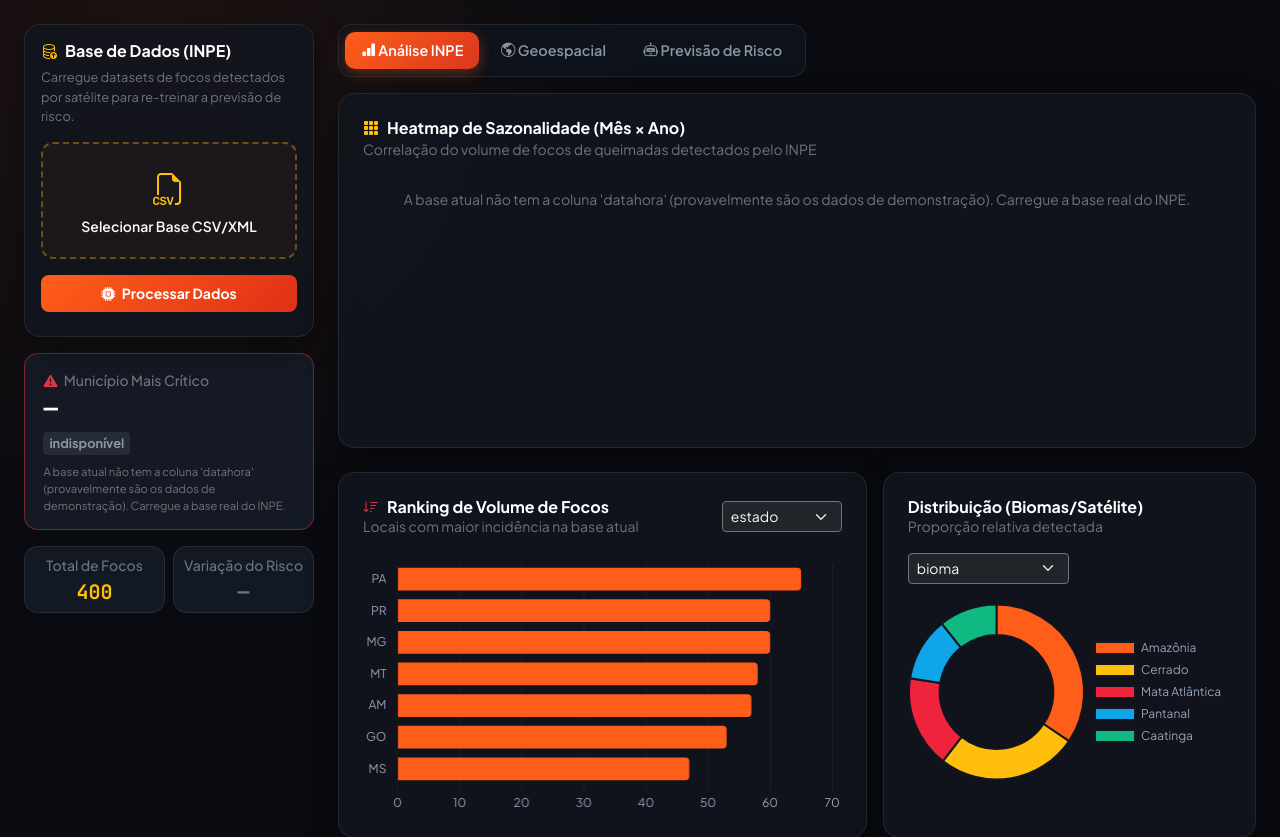
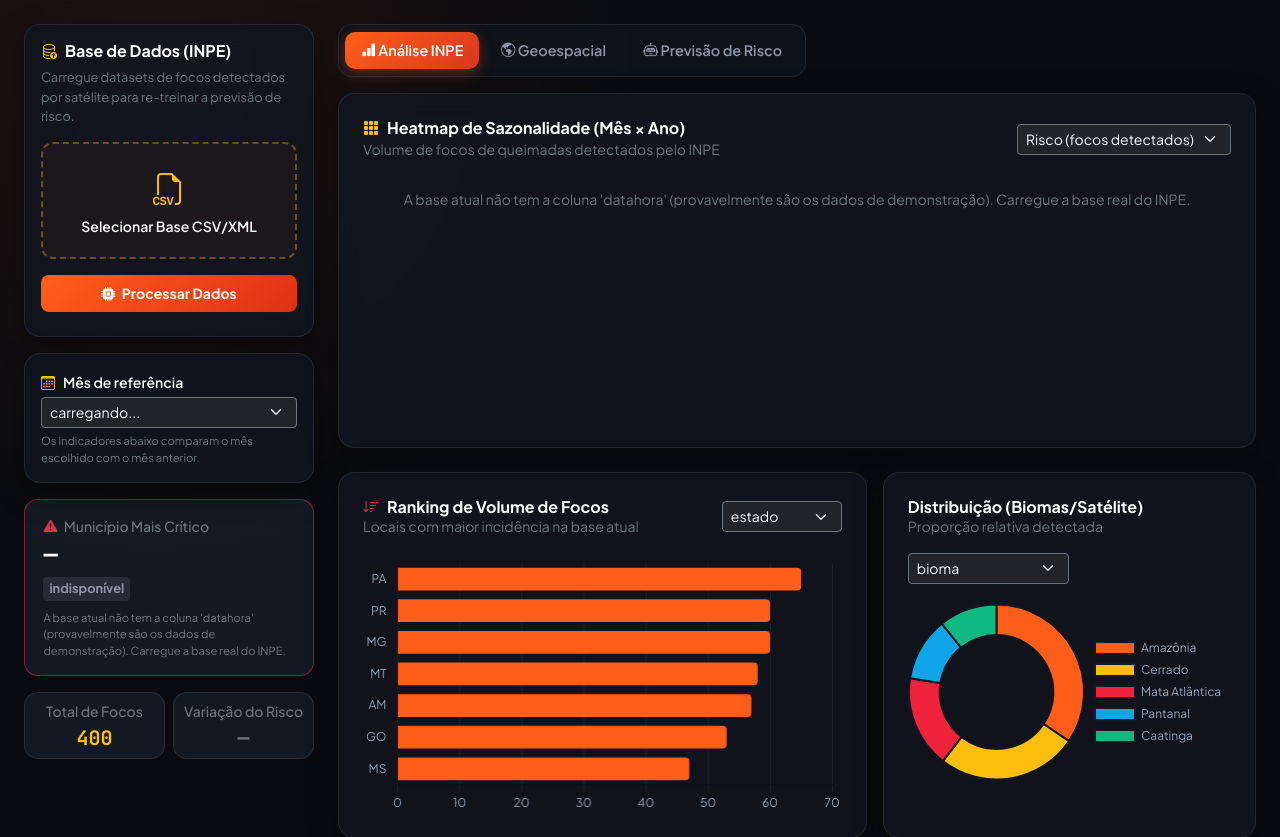
Before and after one commit to Jujej/monitor-queimadas-py, a Flask app: page / in a window 1280 px wide. Shown: the part 72-909 px from the top of the page. Run offline with Flask 3, Linux system fonts and the light colour scheme; some libraries are stand-ins or nearby versions.

Commit message:
feat: adicinado precipitação no heatmap

```diff
--- a/pyrosense-ml/app.py
+++ b/pyrosense-ml/app.py
@@ -199,6 +199,17 @@ def obter_dados():
 # Indicadores e sazonalidade (calculados a partir da base carregada)
 # --------------------------------------------------------------------------- #
 MESES_ABREV = ['Jan', 'Fev', 'Mar', 'Abr', 'Mai', 'Jun', 'Jul', 'Ago', 'Set', 'Out', 'Nov', 'Dez']
+
+# O que o heatmap de sazonalidade pode mostrar. `colunas` = nomes possíveis da coluna na base
+# (None = contagem de focos); `casas` = casas decimais dos valores mensais.
+METRICAS_SAZONALIDADE = {
+    'focos': {'rotulo': 'Focos', 'colunas': None, 'casas': 0, 'unidade': 'focos',
+              'descricao': 'Volume de focos de queimadas detectados pelo INPE'},
+    'precipitacao': {'rotulo': 'Precipitação', 'colunas': ['precipitacao'], 'casas': 2, 'unidade': 'mm',
+                     'descricao': 'Precipitação média (mm) nos focos detectados em cada mês'},
+    'diasemchuva': {'rotulo': 'Dias sem chuva', 'colunas': ['diasemchuva', 'dias_sem_chuva'], 'casas': 1,
+                    'unidade': 'dias', 'descricao': 'Média de dias sem chuva nos focos detectados em cada mês'},
+}
 _cache_datas = {'df': None, 'datas': None}
 
 
@@ -235,11 +246,13 @@ def _numero(valor, casas=2):
 @app.route('/api/kpis', methods=['GET'])
 def obter_kpis():
     """
-    Indicadores do mês mais recente da base (substituem os KPIs fixos do HTML).
+    Indicadores do mês de referência: o escolhido em `?mes=AAAA-MM` ou, sem parâmetro,
+    o mais recente da base.
 
     - Município mais crítico: o que teve mais focos no mês de referência.
-    - Todas as variações comparam com o MESMO recorte de dias do mês anterior. Assim,
-      se a base termina no meio do mês, não se compara um mês parcial com um mês cheio.
+    - Todas as variações comparam com o mês imediatamente anterior ao de referência. Se o mês
+      de referência é o último da base e está incompleto, compara com os MESMOS dias do mês
+      anterior, para não confrontar um mês parcial com um mês cheio.
     - `variacao_pct` vem como null quando o mês anterior teve 0 focos (sem base de comparação).
     """
     try:
@@ -250,11 +263,29 @@ def obter_kpis():
         return jsonify({'erro': "A base atual não tem a coluna 'municipio'."}), 400
 
     ultimo = datas.max()
-    ref = ultimo.to_period('M')
+    ultimo_periodo = ultimo.to_period('M')
+    periodos = datas.dt.to_period('M')
+
+    # Mês de referência: o escolhido (?mes=AAAA-MM) ou, sem parâmetro, o mais recente da base.
+    ref = ultimo_periodo
+    mes_arg = (request.args.get('mes') or '').strip()
+    if mes_arg:
+        try:
+            ref = pd.Period(mes_arg, freq='M')
+        except Exception:
+            return jsonify({'erro': f"Mês inválido: '{mes_arg}'. Use o formato AAAA-MM."}), 400
+        if not (periodos == ref).any():
+            return jsonify({'erro': f"A base não tem focos em {MESES_ABREV[ref.month - 1]}/{ref.year}."}), 400
     ant = ref - 1
-    periodos = datas.dt.to_period('M')
+
+    # Só o mês mais recente pode estar incompleto; ele é comparado com os mesmos dias do anterior.
+    # Qualquer outro mês é comparado inteiro com o mês anterior inteiro.
+    parcial = bool(ref == ultimo_periodo and ultimo.day < ref.days_in_month)
+    limite_dia = int(ultimo.day) if ref == ultimo_periodo else int(ref.days_in_month)
     mask_ref = periodos == ref
-    mask_ant = (periodos == ant) & (datas.dt.day <= ultimo.day)
+    mask_ant = (periodos == ant) & (datas.dt.day <= limite_dia)
+
+    disponiveis = sorted(periodos.dropna().unique(), reverse=True)
 
     focos_ref = df_atual.loc[mask_ref, 'municipio'].value_counts()
     focos_ant = df_atual.loc[mask_ant, 'municipio'].value_counts()
@@ -273,9 +304,12 @@ def obter_kpis():
     return jsonify({
         'periodo_referencia': {
             'ano': int(ref.year), 'mes': int(ref.month), 'rotulo': f'{MESES_ABREV[ref.month - 1]}/{ref.year}',
-            'ultimo_dia_com_dados': int(ultimo.day), 'parcial': bool(ultimo.day < ref.days_in_month),
+            'ultimo_dia_com_dados': int(ultimo.day) if ref == ultimo_periodo else int(ref.days_in_month),
+            'parcial': parcial,
         },
-        'periodo_comparacao': {'ano': int(ant.year), 'mes': int(ant.month), 'dias_comparados': int(ultimo.day)},
+        'periodo_comparacao': {'ano': int(ant.year), 'mes': int(ant.month), 'dias_comparados': limite_dia},
+        'periodos_disponiveis': [{'ano': int(p.year), 'mes': int(p.month), 'valor': str(p),
+                                  'rotulo': f'{MESES_ABREV[p.month - 1]}/{p.year}'} for p in disponiveis],
         'total_focos': {'atual': total_ref, 'anterior': total_ant, 'variacao_pct': _variacao_pct(total_ref, total_ant)},
         'risco_medio': {'atual': _numero(risco_ref, 3), 'anterior': _numero(risco_ant, 3),
                         'variacao_pct': _variacao_pct(risco_ref, risco_ant)},
@@ -300,32 +334,61 @@ def obter_sazonalidade():
     except ValueError as e:
         return jsonify({'erro': str(e)}), 400
 
+    metrica = request.args.get('metrica', 'focos')
+    cfg = METRICAS_SAZONALIDADE.get(metrica)
+    if cfg is None:
+        return jsonify({'erro': f"Métrica inválida: '{metrica}'. Use: {list(METRICAS_SAZONALIDADE)}."}), 400
+    casas = cfg['casas']
+    passo = 10 ** -casas  # menor diferença entre dois valores (1 foco, 0,1 dia, 0,01 mm)
+
+    def arredonda(v):
+        return int(round(v)) if casas == 0 else round(float(v), casas)
+
     periodos = datas.dropna().dt.to_period('M')
     contagem = periodos.value_counts()
     primeiro, ultimo = periodos.min(), periodos.max()
 
+    # Valor de cada mês: contagem de focos ou média da coluna climática nos focos do mês.
+    media_mes = None
+    if cfg['colunas']:
+        col = next((c for c in cfg['colunas'] if c in df_atual.columns), None)
+        if col is None:
+            return jsonify({'erro': f"A base atual não tem a coluna de {cfg['rotulo'].lower()}."}), 400
+        media_mes = pd.to_numeric(df_atual[col], errors='coerce').groupby(datas.dt.to_period('M')).mean()
+
+    def valor_do_mes(p):
+        if not (primeiro <= p <= ultimo):
+            return None  # fora do período coberto pela base: célula vazia
+        if media_mes is None:
+            return int(contagem.get(p, 0))
+        v = media_mes.get(p)
+        return None if v is None or pd.isna(v) else arredonda(v)
+
     series = []
     for ano in range(primeiro.year, ultimo.year + 1):
-        pontos = []
-        for mes in range(1, 13):
-            p = pd.Period(year=ano, month=mes, freq='M')
-            pontos.append({'x': MESES_ABREV[mes - 1],
-                           'y': int(contagem.get(p, 0)) if primeiro <= p <= ultimo else None})
+        pontos = [{'x': MESES_ABREV[mes - 1], 'y': valor_do_mes(pd.Period(year=ano, month=mes, freq='M'))}
+                  for mes in range(1, 13)]
         series.append({'name': str(ano), 'data': pontos})
 
     valores = [pt['y'] for s in series for pt in s['data'] if pt['y']]
     maximo = max(valores) if valores else 0
-    corte1, corte2 = (int(round(q)) for q in np.quantile(valores, [1 / 3, 2 / 3])) if valores else (0, 0)
+    corte1, corte2 = (arredonda(q) for q in np.quantile(valores, [1 / 3, 2 / 3])) if valores else (0, 0)
     ultima_data = datas.max()
 
     return jsonify({
+        'metrica': metrica,
+        'rotulo': cfg['rotulo'],
+        'descricao': cfg['descricao'],
+        'unidade': cfg['unidade'],
+        'casas': casas,
+        'passo': passo,
         'meses': MESES_ABREV,
         'anos': [s['name'] for s in series],
         'series': series,
         'faixas': [
             {'from': 0, 'to': corte1, 'name': 'Baixo'},
-            {'from': corte1 + 1, 'to': corte2, 'name': 'Moderado'},
-            {'from': corte2 + 1, 'to': max(maximo, corte2 + 1), 'name': 'Crítico'},
+            {'from': arredonda(corte1 + passo), 'to': corte2, 'name': 'Moderado'},
+            {'from': arredonda(corte2 + passo), 'to': max(maximo, arredonda(corte2 + passo)), 'name': 'Crítico'},
         ],
         'periodo': {'inicio': str(primeiro), 'fim': str(ultimo)},
         'mes_parcial': (None if ultima_data.day >= ultimo.days_in_month
--- a/pyrosense-ml/templates/index.html
+++ b/pyrosense-ml/templates/index.html
@@ -90,7 +90,7 @@
         .nav-pills-custom .nav-link { color: var(--text-muted); font-weight: 600; font-size: 0.9rem; border-radius: 10px; }
         .nav-pills-custom .nav-link.active { background: linear-gradient(135deg, var(--accent-fire), #d9381e); color: #fff; box-shadow: 0 4px 14px rgba(255, 94, 26, 0.35); }
 
-        #mapa { height: 480px; width: 100%; border-radius: 12px; border: 1px solid var(--border-subtle); background: #11141c; }
+        #mapa { height: calc(100vh - 190px); min-height: 680px; width: 100%; border-radius: 12px; border: 1px solid var(--border-subtle); background: #11141c; }
         .leaflet-layer, .leaflet-control-zoom-in, .leaflet-control-zoom-out, .leaflet-control-attribution {
             filter: invert(100%) hue-rotate(180deg) brightness(95%) contrast(90%);
         }
@@ -143,6 +143,14 @@
                 <div id="statusUpload" class="mt-2 small text-center"></div>
             </div>
 
+            <div class="glass-card p-3 mb-3">
+                <label for="selectMesReferencia" class="form-label small fw-semibold text-light mb-1"><i class="bi bi-calendar3 text-warning me-2"></i>Mês de referência</label>
+                <select id="selectMesReferencia" class="form-select form-select-sm bg-dark border-secondary text-light" onchange="carregarKpis(this.value)" disabled>
+                    <option>carregando...</option>
+                </select>
+                <small class="text-secondary d-block mt-1" style="font-size: 0.7rem;">Os indicadores abaixo comparam o mês escolhido com o mês anterior.</small>
+            </div>
+
             <div class="kpi-card mb-3 border-danger border-opacity-50">
                 <div class="text-secondary small fw-medium mb-1"><i class="bi bi-exclamation-triangle-fill text-danger me-1"></i> Município Mais Crítico</div>
                 <div id="kpiMunicipio" class="kpi-value text-white text-truncate" title="">—</div>
@@ -182,11 +190,16 @@
                 <div class="tab-pane fade show active" id="aba-graficos">
 
                     <div class="glass-card p-4 mb-4">
-                        <div class="d-flex justify-content-between align-items-center mb-1">
+                        <div class="d-flex flex-wrap justify-content-between align-items-center gap-2 mb-1">
                             <div>
                                 <h6 class="fw-bold m-0 text-white"><i class="bi bi-grid-3x3-gap-fill text-warning me-2"></i>Heatmap de Sazonalidade (Mês × Ano)</h6>
-                                <small class="text-secondary">Correlação do volume de focos de queimadas detectados pelo INPE</small>
+                                <small id="subtituloHeatmap" class="text-secondary">Volume de focos de queimadas detectados pelo INPE</small>
                             </div>
+                            <select id="selectMetricaHeatmap" class="form-select form-select-sm bg-dark border-secondary text-light w-auto" onchange="carregarSazonalidade()" title="Métrica exibida no heatmap">
+                                <option value="focos" selected>Risco (focos detectados)</option>
+                                <option value="precipitacao">Precipitação (média)</option>
+                                <option value="diasemchuva">Dias sem chuva (média)</option>
+                            </select>
                         </div>
                         <div id="heatmapSazonalidade" style="min-height: 250px;"></div>
                         <div id="notaSazonalidade" class="small text-secondary mt-2"></div>
@@ -308,6 +321,13 @@
     // Começam desmarcadas: 'estado' é constante após o ETL (só Tocantins); lat/lon e município são opcionais.
     const FEATURES_DESMARCADAS = ['latitude', 'longitude', 'municipio', 'estado'];
     const CORES_FAIXA = { 'Baixo': '#10b981', 'Moderado': '#ffbe0b', 'Crítico': '#ef233c' };
+    // Cores/rótulos por métrica do heatmap. Precipitação: cinza-azulado (pouca chuva) -> azul claro -> azul forte.
+    const TEMAS_HEATMAP = {
+        precipitacao: {
+            cores: { 'Baixo': '#8a9bb0', 'Moderado': '#38bdf8', 'Crítico': '#2563eb' },
+            nomes: { 'Baixo': 'Pouca chuva', 'Moderado': 'Chuva moderada', 'Crítico': 'Muita chuva' }
+        }
+    };
 
     // ---------------------------------------------------------------- utilitários
     function esc(txt) {
@@ -359,6 +379,16 @@
         el.innerHTML = `<i class="bi bi-${icone} me-1"></i>${esc(texto)}`;
     }
 
+    // Lista os meses que existem na base (mais recente primeiro) e marca o que está em uso.
+    function preencherSeletorMes(k) {
+        const sel = document.getElementById('selectMesReferencia');
+        const atual = `${k.periodo_referencia.ano}-${String(k.periodo_referencia.mes).padStart(2, '0')}`;
+        sel.innerHTML = (k.periodos_disponiveis || [])
+            .map(o => `<option value="${esc(o.valor)}">${esc(o.rotulo)}</option>`).join('');
+        sel.value = atual;
+        sel.disabled = !sel.options.length;
+    }
+
     function renderizarKpis(r) {
         const nome = document.getElementById('kpiMunicipio');
         const trend = document.getElementById('kpiMunicipioTrend');
@@ -375,6 +405,7 @@
             return;
         }
         const k = r.dados, p = k.periodo_referencia, m = k.municipio_mais_critico;
+        preencherSeletorMes(k);
         const rotulo = p.rotulo + (p.parcial ? ' (parcial)' : '');
         if (m) {
             nome.textContent = m.municipio;
@@ -408,13 +439,20 @@
             return;
         }
         const d = r.dados;
+        document.getElementById('subtituloHeatmap').textContent = d.descricao || '';
         // Faixas vêm calculadas da própria base (tercis); descarta faixa degenerada (from > to) em bases minúsculas.
-        // Células zeradas ficam em cinza apagado: a faixa "Sem focos" cobre só o 0 e as demais começam acima dele.
+        // Células zeradas ficam em cinza apagado: a faixa "Zero / sem dado" cobre só o 0 e as demais começam
+        // um passo acima dele (d.passo: 1 foco, 0,1 dia ou 0,01 mm, conforme a métrica).
         const COR_ZERO = '#3a404d';
+        const passo = d.passo || 1;
+        // Precipitação usa tons de cinza e azul (remetem à chuva); as demais métricas mantêm verde/amarelo/vermelho.
+        const tema = TEMAS_HEATMAP[d.metrica] || { cores: CORES_FAIXA, nomes: {} };
         const ranges = d.faixas
-            .map(f => ({ from: f.from <= 0 ? 0.5 : f.from, to: f.to, name: f.name, color: CORES_FAIXA[f.name] || '#64748b' }))
+            .map(f => ({ from: f.from <= 0 ? passo : f.from, to: f.to, name: tema.nomes[f.name] || f.name, color: tema.cores[f.name] || '#64748b' }))
             .filter(f => f.from <= f.to);
-        ranges.unshift({ from: 0, to: 0, name: 'Sem focos', color: COR_ZERO });
+        ranges.unshift({ from: 0, to: 0, name: 'Zero / sem dado', color: COR_ZERO });
+        const unidade = d.unidade || '';
+        const fmt = v => Number(v).toLocaleString('pt-BR', { minimumFractionDigits: d.casas || 0, maximumFractionDigits: d.casas || 0 });
         // Valores nulos/ausentes também contam como zero, para não caírem na cor padrão do gráfico.
         const series = [...d.series].reverse().map(s => ({
             ...s,
@@ -428,6 +466,7 @@
             chart: { height: Math.max(260, 60 + series.length * 44), type: 'heatmap', toolbar: { show: false }, background: 'transparent', fontFamily: 'Plus Jakarta Sans, sans-serif' },
             plotOptions: { heatmap: { shadeIntensity: 0.6, radius: 4, useFillColorAsStroke: false, colorScale: { ranges } } },
             dataLabels: { enabled: false },
+            tooltip: { y: { formatter: v => `${fmt(v)} ${unidade}` } },
             stroke: { width: 1, colors: ['#12161f'] },
             theme: { mode: 'dark' },
             xaxis: { labels: { style: { colors: '#94a3b8' } } },
@@ -438,10 +477,18 @@
         if (d.mes_parcial) nota.textContent = `${d.meses[d.mes_parcial.mes - 1]}/${d.mes_parcial.ano} é um mês parcial: a base termina antes do fim do mês.`;
     }
 
+    // `mes` = 'AAAA-MM'; sem ele a API usa o mês mais recente da base.
+    async function carregarKpis(mes = null) {
+        renderizarKpis(await chamarApi(mes ? `/api/kpis?mes=${encodeURIComponent(mes)}` : '/api/kpis'));
+    }
+
+    async function carregarSazonalidade() {
+        const metrica = document.getElementById('selectMetricaHeatmap').value;
+        renderizarHeatmapSazonalidade(await chamarApi(`/api/sazonalidade?metrica=${encodeURIComponent(metrica)}`));
+    }
+
     async function carregarIndicadores() {
-        const [kpis, sazonalidade] = await Promise.all([chamarApi('/api/kpis'), chamarApi('/api/sazonalidade')]);
-        renderizarKpis(kpis);
-        renderizarHeatmapSazonalidade(sazonalidade);
+        await Promise.all([carregarKpis(), carregarSazonalidade()]);
     }
 
     // ---------------------------------------------------------------- Dashboard (/api/dados)
```
